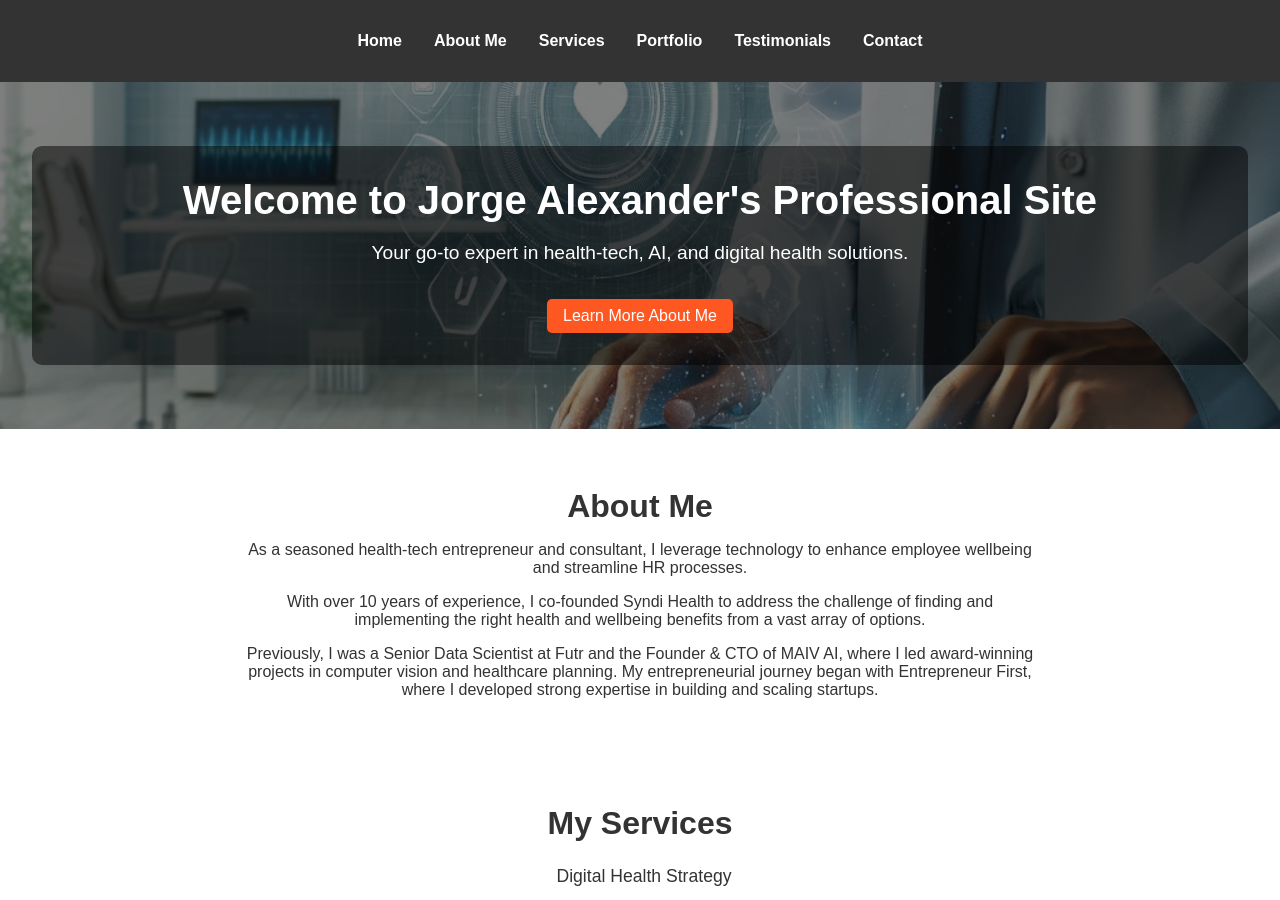
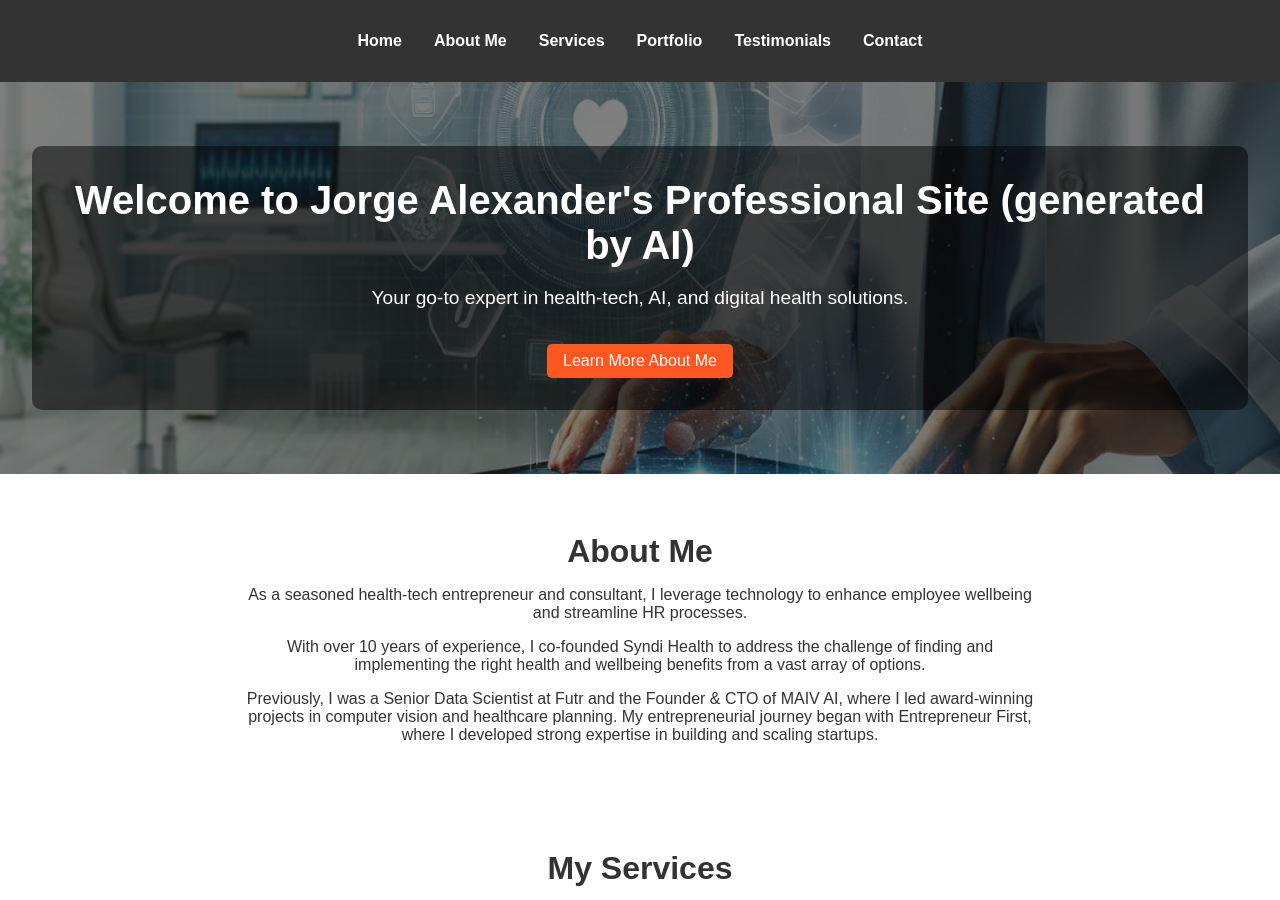
Before and after one commit to roodrallec/dashboard, a Jekyll site: the page built from index.html, in a window 1280 px wide and 900 px high. Built offline with Jekyll 4.4.1, drawn with Linux system fonts in a browser that asks for light colours.

Commit message:
Update index.html

```diff
--- a/index.html
+++ b/index.html
@@ -5,7 +5,7 @@ title: Home
 
  <section id="home" class="hero">
     <div class="hero-content">
-        <h1>Welcome to Jorge Alexander's Professional Site</h1>
+        <h1>Welcome to Jorge Alexander's Professional Site (generated by AI)</h1>
         <p>Your go-to expert in health-tech, AI, and digital health solutions.</p>
         <a href="#about" class="btn">Learn More About Me</a>
     </div>
```
